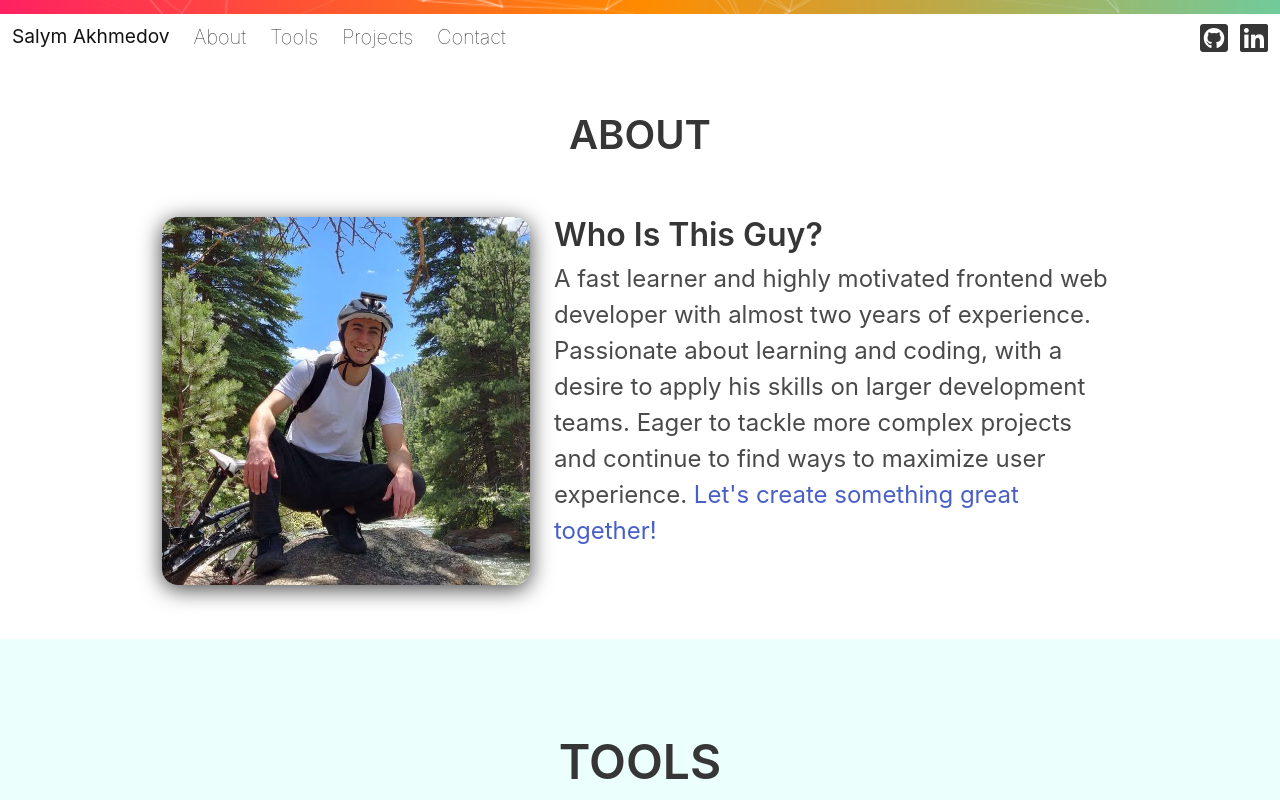
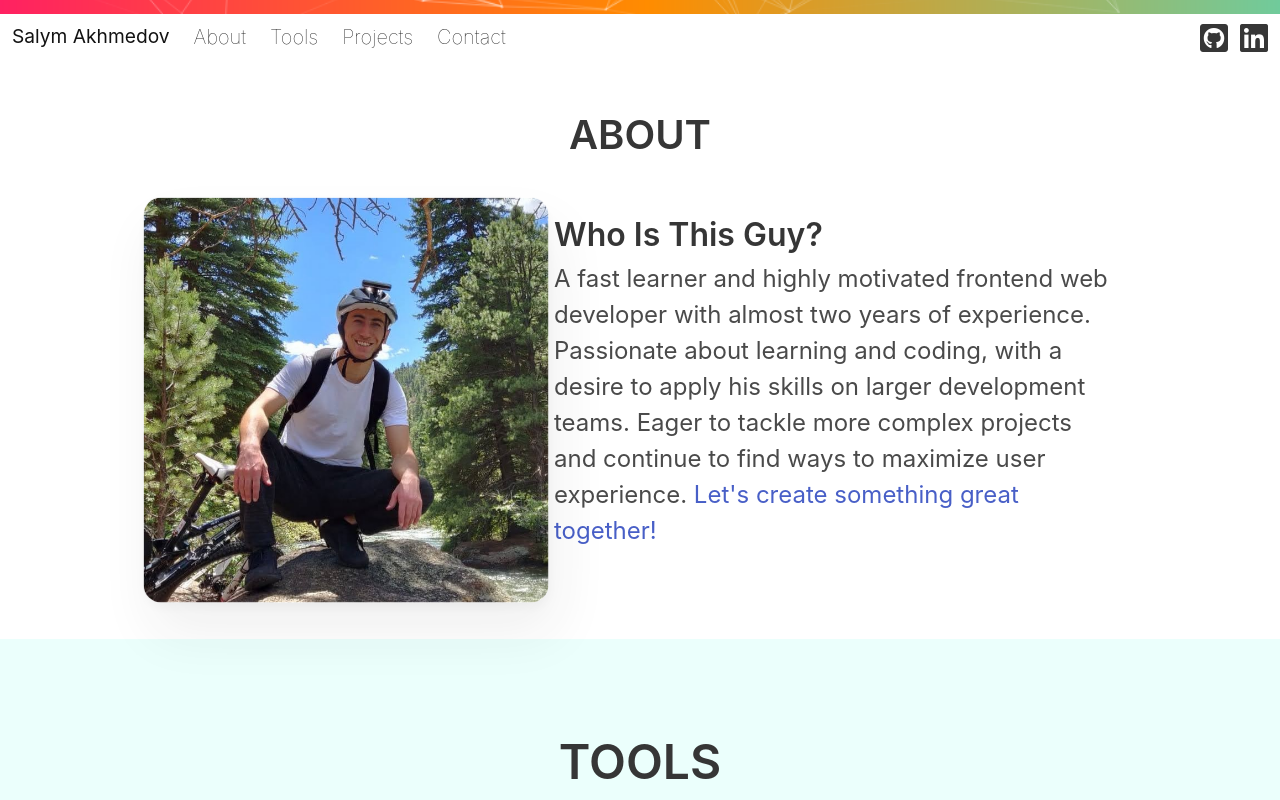
Before and after one commit to salymk/salym-portfolio, a React (Create React App) app: page / in a window 1280 px wide. In both pictures the pointer is over the picture 345 px from the left and 1186 px from the top of the page. Shown: the part 786-1586 px from the top of the page. Built offline with nearby package versions, Linux system fonts and the light colour scheme.

Commit message:
Added hover effect to image

```diff
--- a/src/index.scss
+++ b/src/index.scss
@@ -81,6 +81,15 @@ $navbar-height: 2.8rem;
 	-webkit-box-shadow: 0px 4px 22px 0px rgba(0, 0, 0, 0.75);
 	-moz-box-shadow: 0px 4px 22px 0px rgba(0, 0, 0, 0.75);
 	box-shadow: 0px 4px 22px 0px rgba(0, 0, 0, 0.75);
+	transition: all 0.5s ease;
+}
+
+.custom-img:hover {
+	box-shadow: 8px 28px 50px rgba(39, 44, 49, 0.07),
+		1px 6px 12px rgba(39, 44, 49, 0.04);
+	transform: translate3D(0, -1px, 0) scale(1.1);
+
+	transition: all 0.4s ease; /* zoom in */
 }
 
 /* ============================================= */
```
